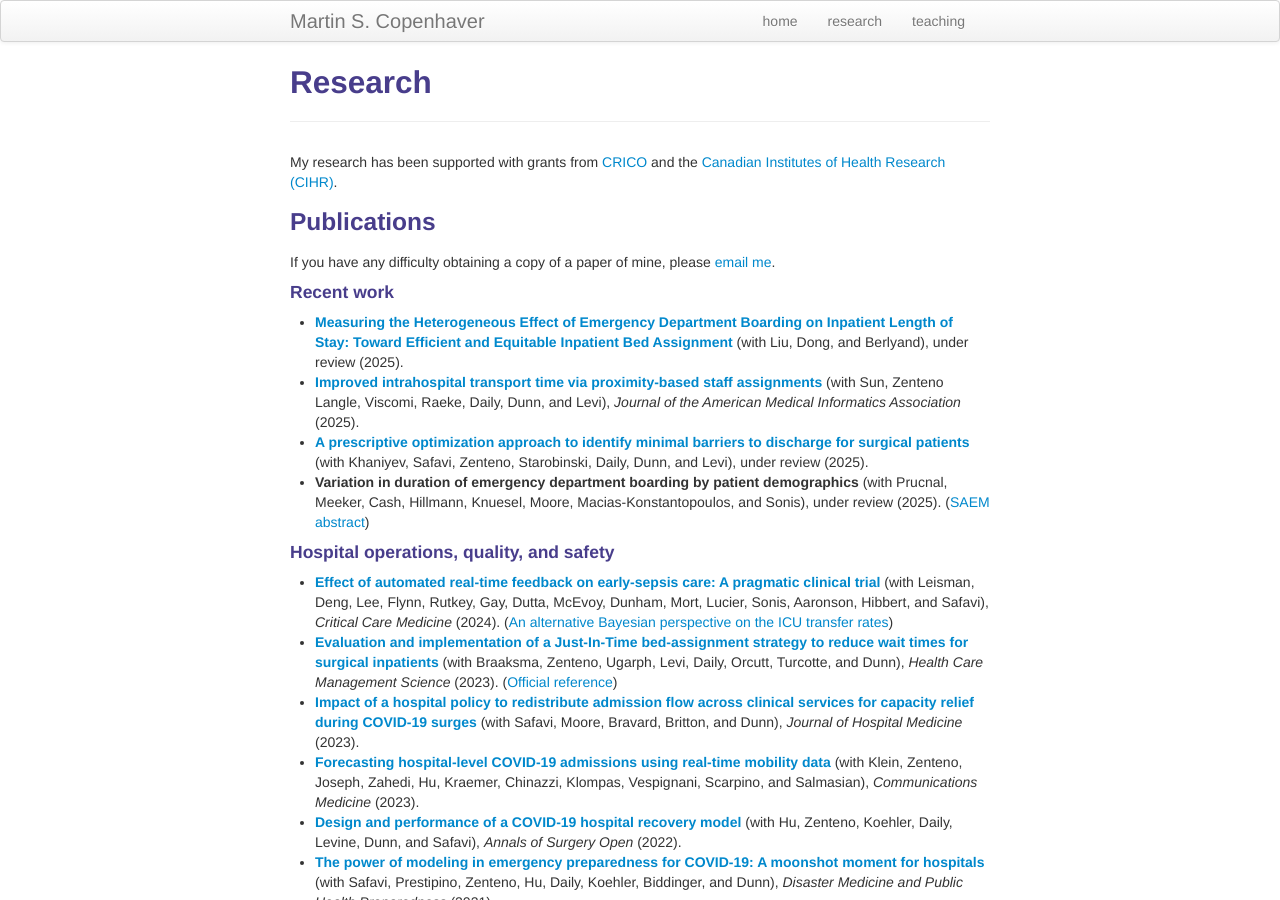
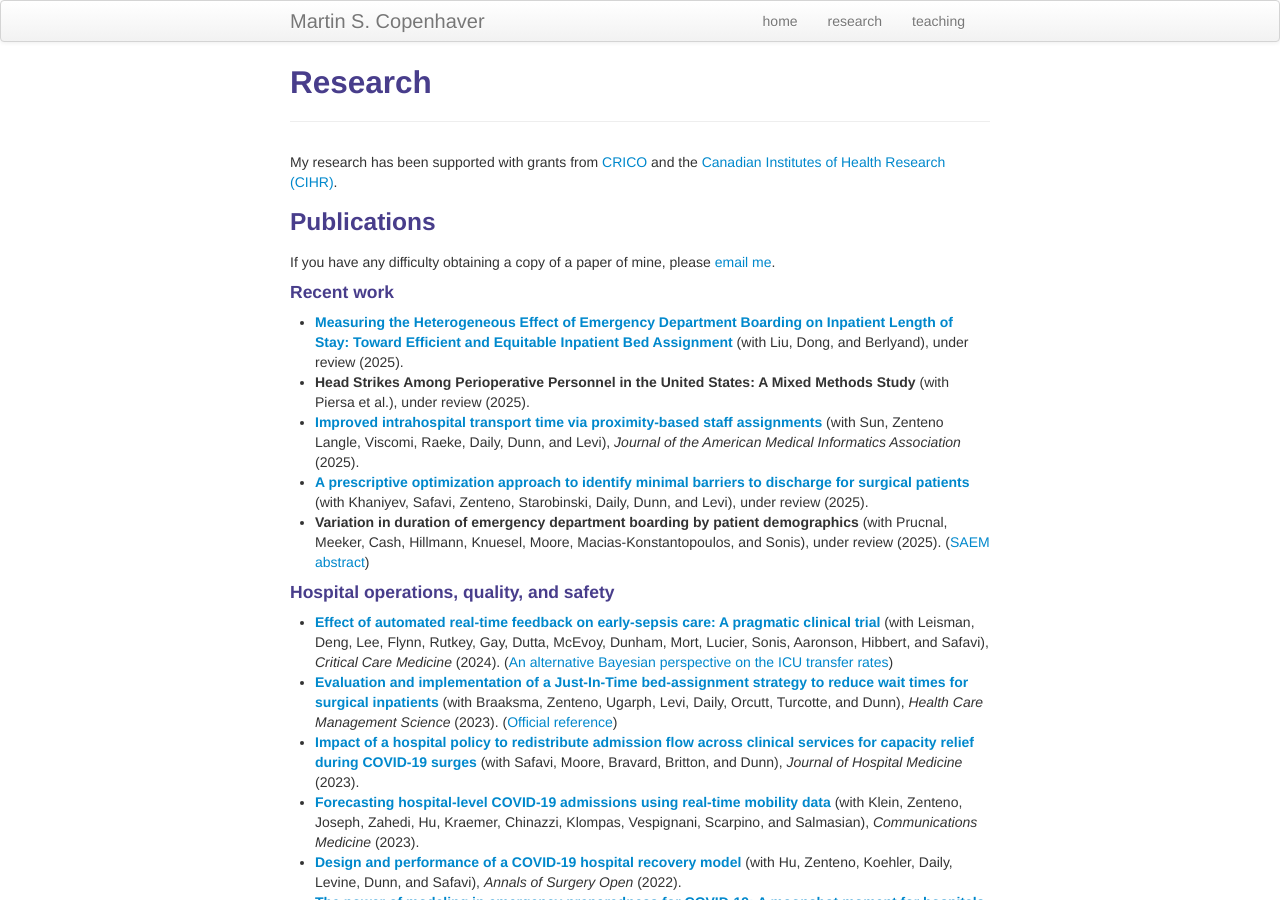
Before and after one commit to martincopenhaver/martincopenhaver.github.io, a Jekyll site: the page built from research.md, in a window 1280 px wide and 900 px high. Built offline with Jekyll 4.4.1, drawn with Linux system fonts in a browser that asks for light colours.

Commit message:
Update research.md

```diff
--- a/research.md
+++ b/research.md
@@ -14,6 +14,7 @@ If you have any difficulty obtaining a copy of a paper of mine, please <a href="
 
 #### Recent work
 * [**Measuring the Heterogeneous Effect of Emergency Department Boarding on Inpatient Length of Stay: Toward Efficient and Equitable Inpatient Bed Assignment**](https://papers.ssrn.com/sol3/papers.cfm?abstract_id=5288627) (with Liu, Dong, and Berlyand), under review (2025).
+* **Head Strikes Among Perioperative Personnel in the United States: A Mixed Methods Study** (with Piersa et al.), under review (2025).
 * [**Improved intrahospital transport time via proximity-based staff assignments**](https://doi.org/10.1093/jamia/ocaf081) (with Sun, Zenteno Langle, Viscomi, Raeke, Daily, Dunn, and Levi), _Journal of the American Medical Informatics Association_ (2025).
 * [**A prescriptive optimization approach to identify minimal barriers to discharge for surgical patients**](https://www.medrxiv.org/content/10.1101/2023.03.24.23287694.pdf) (with Khaniyev, Safavi, Zenteno, Starobinski, Daily, Dunn, and Levi), under review (2025).
 * **Variation in duration of emergency department boarding by patient demographics** (with Prucnal, Meeker, Cash, Hillmann, Knuesel, Moore, Macias-Konstantopoulos, and Sonis), under review (2025). ([SAEM abstract](https://www.annemergmed.com/article/S0196-0644(24)00810-2/fulltext))
```
